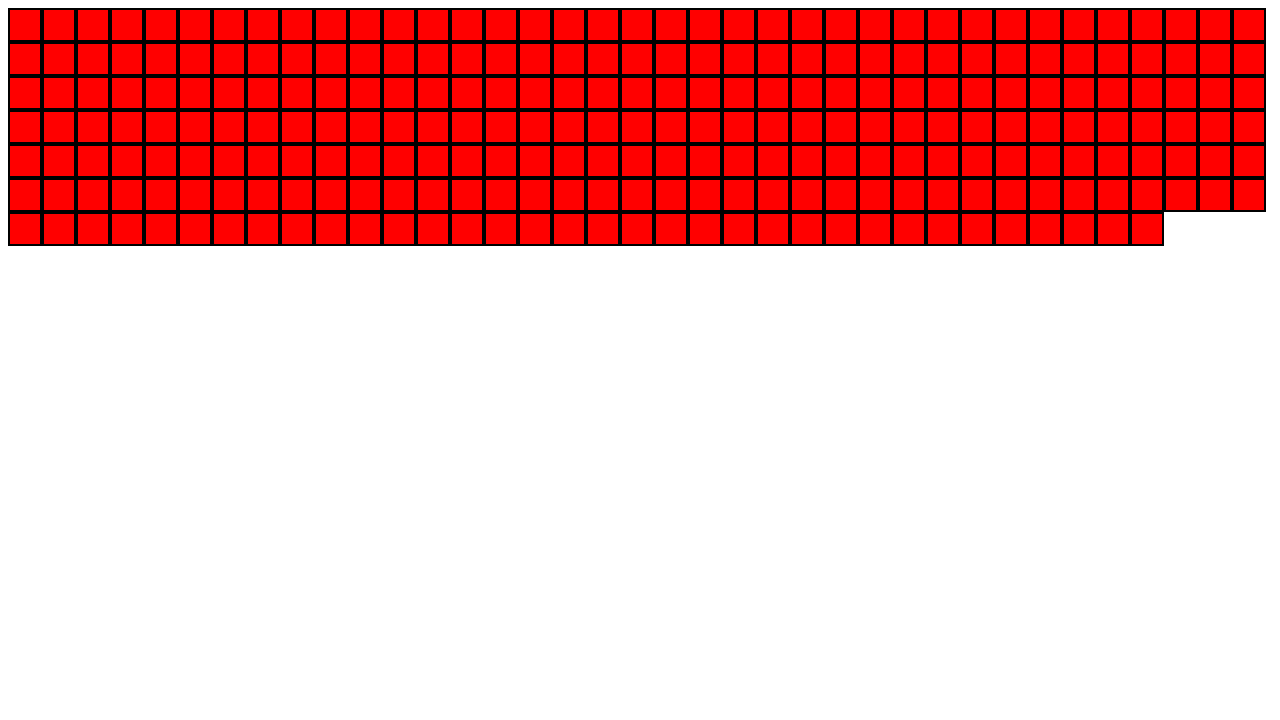
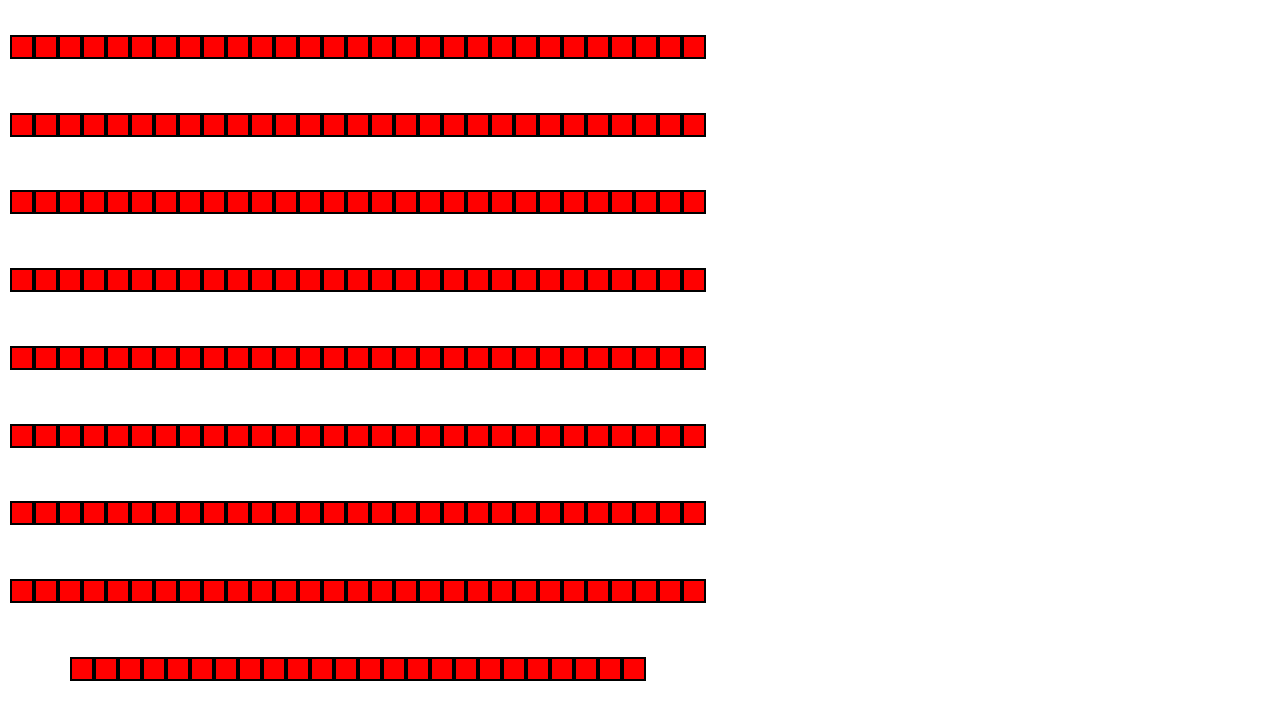
Before and after one commit to nettogram/browser_etch_a_sketch, a plain HTML site: page index.html in a window 1280 px wide. Drawn offline with Linux system fonts and the light colour scheme.

Commit message:
Force canvas to be a square

```diff
--- a/script.js
+++ b/script.js
@@ -3,7 +3,7 @@ const gridCount = 16 * 16;
 
 for (let i = 0; i < gridCount; i++) {
     const eccSquare = document.createElement("div");
-    eccSquare.setAttribute("style", "background-color: red; border: 2px solid black; height: 30px; width: 30px;")
+    eccSquare.setAttribute("style", "background-color: red; border: 2px solid black; height: 20px; width: 20px;")
     eccSquare.textContent = " ";
     eccContainer.appendChild(eccSquare);
 }
--- a/styles.css
+++ b/styles.css
@@ -3,5 +3,9 @@
     flex-wrap: wrap;
     border-color: grey;
     border-width: 10px;
-    height:
+    height: 700px;
+    width: 700px;
+    align-items: center;
+    justify-content: center;
+    gap: 0px;
 }
```
